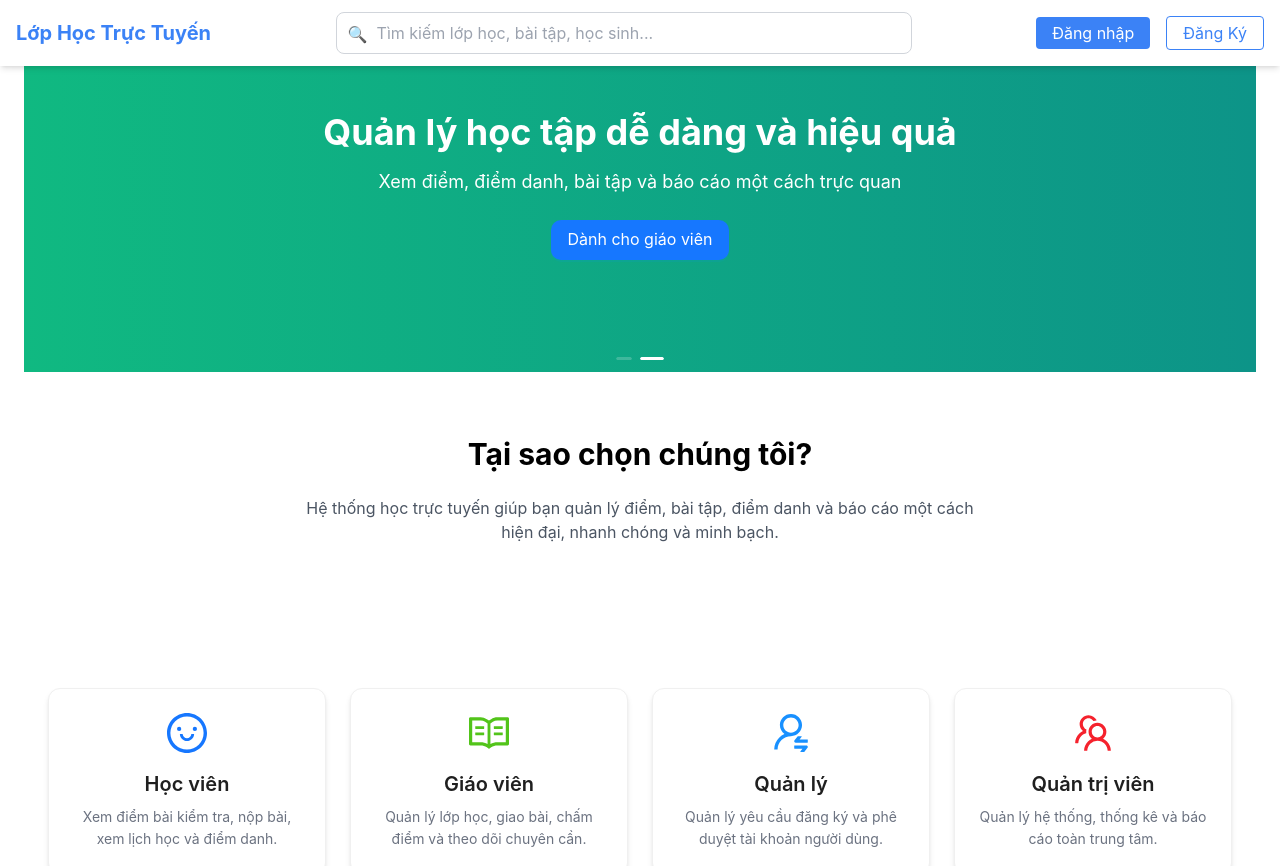
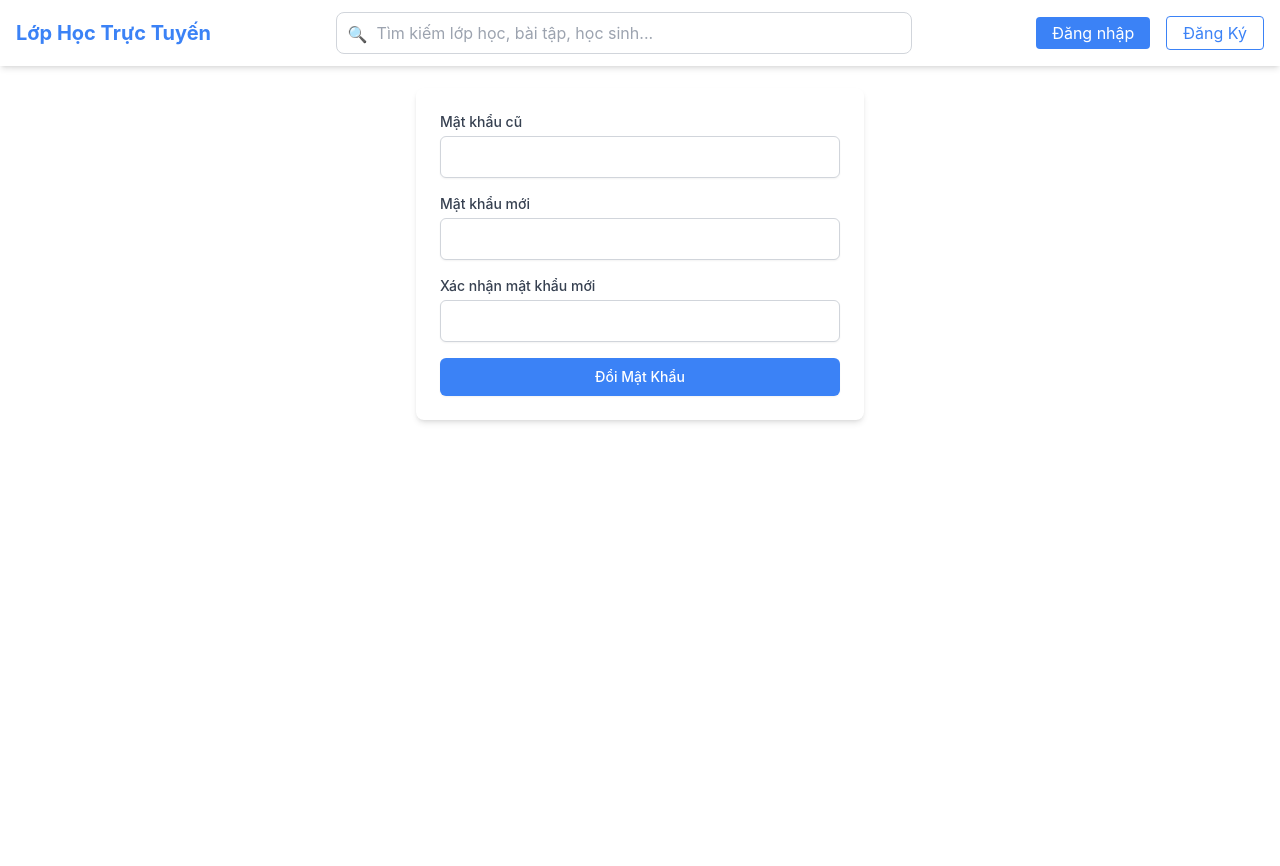
Before and after one commit to tu1en/MVS-FE, a React (Create React App) app: page /change-password in a window 1280 px wide. Before the commit this address led to /. Shown: the top 866 px of the page. After the commit the page ends 800 px from the top, so only its background shows below. Built offline with nearby package versions, Linux system fonts and the light colour scheme.

Commit message:
fix change password

```diff
--- a/src/App.js
+++ b/src/App.js
@@ -19,6 +19,7 @@ import AdminDashboard from './pages/AdminDashboard';
 import TeacherDashboard from './pages/TeacherDashboard';
 import ManagerDashboard from './pages/ManagerDashboard';
 import RequestList from './pages/RequestList';
+import ChangePasswordPage from './pages/ChangePasswordPage';
 //student pages
 import StudentsDashboard from './pages/StudentsDashboard';
 import AcademicPerformance from './pages/AcademicPerformance';
@@ -65,6 +66,7 @@ function App() {
           <Route path="/login" element={<LoginScreen />} />
           <Route path="/forgot-password" element={<ForgotPassword />} />
           <Route path="/reset-password" element={<ResetPassword />} />
+          <Route path="/change-password" element={<ChangePasswordPage />} />
           {/* admin */}
           <Route path="/admin" element={<AdminDashboard />} />
           {/* teacher */}
--- /dev/null
+++ b/src/components/ChangePassword.jsx
@@ -0,0 +1,193 @@
+import React, { useState, useEffect } from 'react';
+import { useNavigate } from 'react-router-dom';
+import { ROLE } from '../constants/constants';
+const baseUrl = process.env.REACT_APP_BASE_URL;
+
+const ChangePassword = () => {
+  const [oldPassword, setOldPassword] = useState('');
+  const [newPassword, setNewPassword] = useState('');
+  const [confirmPassword, setConfirmPassword] = useState('');
+  const [message, setMessage] = useState('');
+  const [isSuccess, setIsSuccess] = useState(false);
+  const [countdown, setCountdown] = useState(null);
+  const navigate = useNavigate();
+
+  useEffect(() => {
+    let timer;
+    if (countdown !== null && countdown > 0) {
+      timer = setTimeout(() => {
+        setCountdown(countdown - 1);
+      }, 1000);
+    } else if (countdown === 0) {
+      // Redirect based on user role
+      const userRole = localStorage.getItem('role');
+
+      switch (userRole) {
+        case ROLE.ADMIN:
+          navigate('/admin');
+          break;
+        case ROLE.TEACHER:
+          navigate('/teacher');
+          break;
+        case ROLE.MANAGER:
+          navigate('/manager');
+          break;
+        case ROLE.STUDENT:
+          navigate('/student');
+          break;
+        default:
+          navigate('/');
+      }
+    }
+
+    return () => {
+      if (timer) clearTimeout(timer);
+    };
+  }, [countdown, navigate]);
+
+  const handleSubmit = async (e) => {
+    e.preventDefault();
+
+    // Reset messages
+    setMessage('');
+    setIsSuccess(false);
+    setCountdown(null);
+
+    // Validate passwords
+    if (newPassword !== confirmPassword) {
+      setMessage('Mật khẩu mới không khớp với mật khẩu xác nhận');
+      return;
+    }
+
+    if (newPassword.length < 6) {
+      setMessage('Mật khẩu mới phải có ít nhất 6 ký tự');
+      return;
+    }
+
+    if (newPassword === oldPassword) {
+      setMessage('Mật khẩu mới không được trùng với mật khẩu cũ');
+      return;
+    }
+
+    try {
+      const token = localStorage.getItem('token');
+      if (!token) {
+        setMessage('Bạn cần đăng nhập để thực hiện chức năng này');
+        return;
+      }
+
+      const response = await fetch(`${baseUrl}/auth/change-password?token=${token}`, {
+        method: 'POST',
+        headers: {
+          'Content-Type': 'application/json',
+          'Authorization': `Bearer ${token}`
+        },
+        body: JSON.stringify({
+          oldPassword,
+          newPassword
+        }),
+      });
+
+      const data = await response.text();
+
+      if (response.ok) {
+        setIsSuccess(true);
+        setMessage(data);
+        // Reset form
+        setOldPassword('');
+        setNewPassword('');
+        setConfirmPassword('');
+        // Start countdown for redirect
+        setCountdown(3);
+      } else {
+        setMessage(data || 'Đổi mật khẩu thất bại');
+      }
+    } catch (error) {
+      console.error('Error:', error);
+      setMessage('Đã xảy ra lỗi khi đổi mật khẩu');
+    }
+  };
+
+  return (
+    <div className="bg-white p-6 rounded-lg shadow-md w-full max-w-md mx-auto">
+
+      <form onSubmit={handleSubmit} className="space-y-4">
+        <div>
+          <label htmlFor="oldPassword" className="block text-sm font-medium text-gray-700 mb-1">
+            Mật khẩu cũ
+          </label>
+          <input
+            id="oldPassword"
+            name="oldPassword"
+            type="password"
+            required
+            maxLength={50}
+            value={oldPassword}
+            onChange={(e) => setOldPassword(e.target.value)}
+            className="w-full px-3 py-2 border border-gray-300 rounded-md shadow-sm focus:outline-none focus:ring-primary focus:border-primary"
+          />
+        </div>
+
+        <div>
+          <label htmlFor="newPassword" className="block text-sm font-medium text-gray-700 mb-1">
+            Mật khẩu mới
+          </label>
+          <input
+            id="newPassword"
+            name="newPassword"
+            type="password"
+            required
+            maxLength={50}
+            value={newPassword}
+            onChange={(e) => setNewPassword(e.target.value)}
+            className="w-full px-3 py-2 border border-gray-300 rounded-md shadow-sm focus:outline-none focus:ring-primary focus:border-primary"
+          />
+          {newPassword === oldPassword && newPassword && (
+            <p className="text-sm text-red-500 mt-1">Mật khẩu mới không được trùng với mật khẩu cũ</p>
+          )}
+        </div>
+
+        <div>
+          <label htmlFor="confirmPassword" className="block text-sm font-medium text-gray-700 mb-1">
+            Xác nhận mật khẩu mới
+          </label>
+          <input
+            id="confirmPassword"
+            name="confirmPassword"
+            type="password"
+            required
+            maxLength={50}
+            value={confirmPassword}
+            onChange={(e) => setConfirmPassword(e.target.value)}
+            className="w-full px-3 py-2 border border-gray-300 rounded-md shadow-sm focus:outline-none focus:ring-primary focus:border-primary"
+          />
+          {confirmPassword && newPassword !== confirmPassword && (
+            <p className="text-sm text-red-500 mt-1">Mật khẩu xác nhận không khớp</p>
+          )}
+        </div>
+
+        <div>
+          <button
+            type="submit"
+            className="w-full flex justify-center py-2 px-4 border border-transparent rounded-md shadow-sm text-sm font-medium text-white bg-primary hover:bg-primary-dark focus:outline-none focus:ring-2 focus:ring-offset-2 focus:ring-primary"
+          >
+            Đổi Mật Khẩu
+          </button>
+        </div>
+      </form>
+
+      {message && (
+        <div className={`mt-4 p-3 rounded-md text-sm ${isSuccess ? 'bg-green-100 text-green-700' : 'bg-red-100 text-red-700'}`}>
+          {message}
+          {countdown !== null && (
+            <div className="mt-2 font-medium">
+              Tự động chuyển hướng sau {countdown} giây...
+            </div>
+          )}
+        </div>
+      )}
+    </div>
+  );
+};
+
+export default ChangePassword;
--- a/src/components/NavigationBar.jsx
+++ b/src/components/NavigationBar.jsx
@@ -183,6 +183,11 @@ function NavigationBar() {
       icon: '🎓',
       roles: [ROLE.STUDENT]
     },
+    {
+      name: 'Đổi mật khẩu',
+      path: '/change-password',
+      icon: '🔑'
+    },
   ];
 
   // Toggle sidebar collapsed state
--- /dev/null
+++ b/src/pages/ChangePasswordPage.jsx
@@ -0,0 +1,15 @@
+import React from 'react';
+import ChangePassword from '../components/ChangePassword';
+
+const ChangePasswordPage = () => {
+  return (
+    <div className="container mx-auto py-8 px-4">
+      <h1 className="text-2xl font-bold mb-6 text-center">Đổi Mật Khẩu</h1>
+      <div className="flex justify-center">
+        <ChangePassword />
+      </div>
+    </div>
+  );
+};
+
+export default ChangePasswordPage;
```
